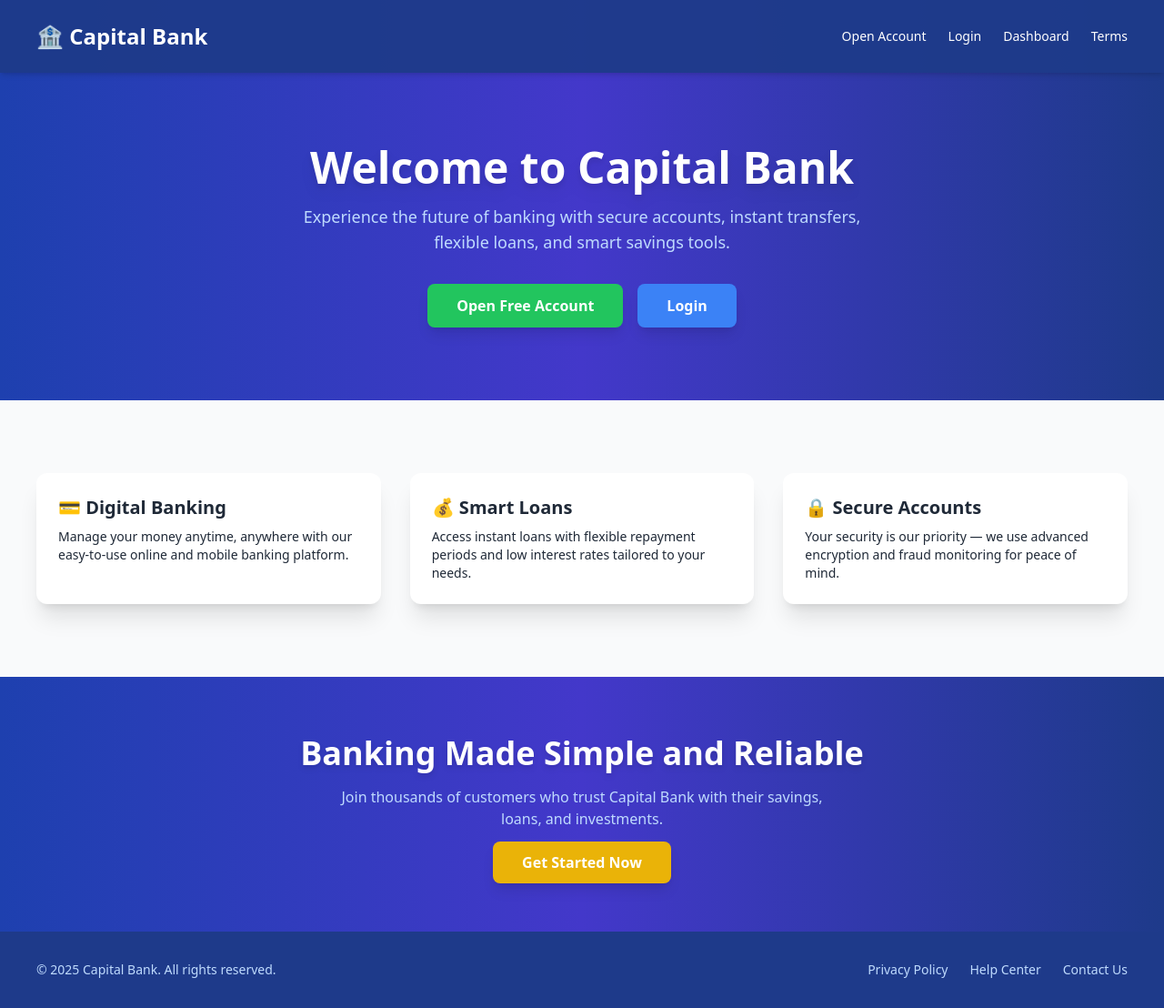
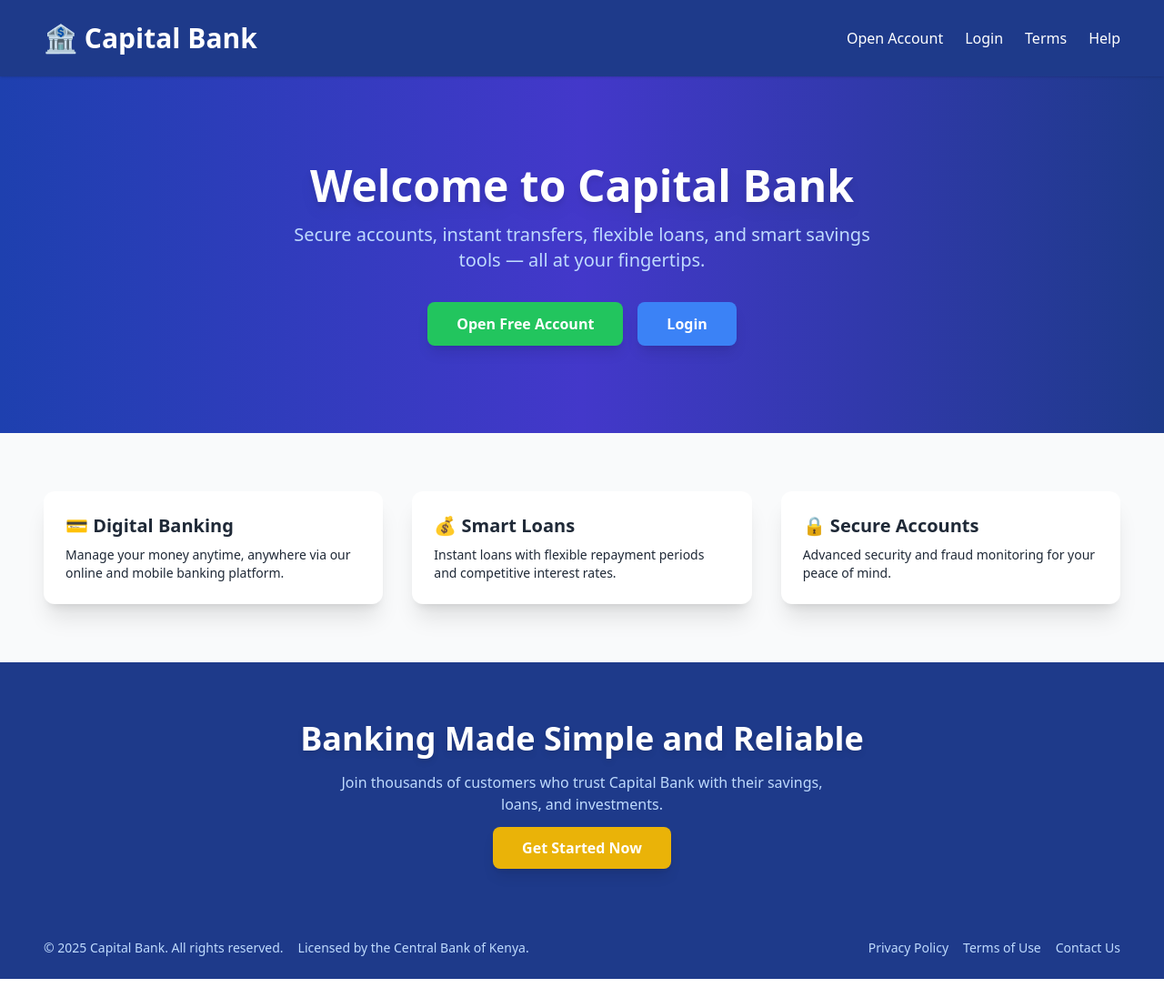
Before and after one commit to MwandikiAntony/Capital-Bank-of-Kenya, a React (Create React App) app in the folder client/: page / in a window 1280 px wide. Shown: the whole page at 91% size. After the commit the page ends 1076 px from the top, so only its background shows below. Built offline with nearby package versions, Linux system fonts and the light colour scheme.

Commit message:
updated readme file

```diff
--- a/client/src/App.js
+++ b/client/src/App.js
@@ -20,60 +20,88 @@ import VerifyPhone from "./pages/VerifyPhone";
 import VerifyEmail from "./pages/VerifyEmail";
 import api from "./utils/api";
 
-// ✅ Safe localStorage parser
-
-function Home() {
+function Home({ currentUser }) {
   return (
-    <div className="min-h-screen flex flex-col bg-gradient-to-r from-blue-800 via-indigo-700 to-blue-900 text-white font-sans">
-      <header className="flex justify-between items-center px-10 py-6 bg-blue-900 bg-opacity-95 shadow-md sticky top-0 z-50">
-        <h1 className="text-2xl font-extrabold flex items-center gap-2">🏦 Capital Bank</h1>
-        <nav className="flex gap-6 text-sm font-medium">
-          <Link to="/register" className="hover:text-yellow-400 transition">Open Account</Link>
-          <Link to="/login" className="hover:text-yellow-400 transition">Login</Link>
-          <Link to="/dashboard" className="hover:text-yellow-400 transition">Dashboard</Link>
+    <div className="min-h-screen flex flex-col font-sans bg-white text-gray-900">
+      {/* Header */}
+      <header className="flex flex-col md:flex-row justify-between items-center px-6 md:px-12 py-4 md:py-6 bg-blue-900 text-white shadow sticky top-0 z-50">
+        <h1 className="text-2xl md:text-3xl font-bold flex items-center gap-2">
+          🏦 Capital Bank
+        </h1>
+        <nav className="flex flex-wrap gap-4 md:gap-6 mt-3 md:mt-0 text-sm md:text-base font-medium">
+          {!currentUser && <Link to="/register" className="hover:text-yellow-400 transition">Open Account</Link>}
+          {!currentUser && <Link to="/login" className="hover:text-yellow-400 transition">Login</Link>}
+          {currentUser && <Link to="/dashboard" className="hover:text-yellow-400 transition">Dashboard</Link>}
           <Link to="/terms" className="hover:text-yellow-400 transition">Terms</Link>
+          <Link to="/help" className="hover:text-yellow-400 transition">Help</Link>
         </nav>
       </header>
 
-      <main className="flex-1 flex flex-col items-center justify-center text-center px-6 py-20">
-        <h2 className="text-4xl md:text-5xl font-bold mb-4 drop-shadow-lg">
+      {/* Hero Section */}
+      <main className="flex-1 flex flex-col items-center justify-center text-center px-6 py-16 md:py-24 bg-gradient-to-r from-blue-800 via-indigo-700 to-blue-900 text-white">
+        <h2 className="text-3xl md:text-5xl font-bold mb-4 drop-shadow-lg">
           Welcome to Capital Bank
         </h2>
-        <p className="text-lg text-blue-200 max-w-2xl mb-8">
-          Experience the future of banking with secure accounts, instant transfers, flexible loans, and smart savings tools.
+        <p className="text-lg md:text-xl text-blue-200 max-w-2xl mb-8">
+          Secure accounts, instant transfers, flexible loans, and smart savings tools — all at your fingertips.
         </p>
         <div className="flex flex-col md:flex-row gap-4">
-          <Link to="/register" className="px-8 py-3 bg-green-500 hover:bg-green-600 text-white rounded-lg font-semibold shadow-lg transition transform hover:-translate-y-1">Open Free Account</Link>
-          <Link to="/login" className="px-8 py-3 bg-blue-500 hover:bg-blue-600 text-white rounded-lg font-semibold shadow-lg transition transform hover:-translate-y-1">Login</Link>
+          {!currentUser && (
+            <>
+              <Link to="/register" className="px-8 py-3 bg-green-500 hover:bg-green-600 text-white rounded-lg font-semibold shadow-lg transition transform hover:-translate-y-1">
+                Open Free Account
+              </Link>
+              <Link to="/login" className="px-8 py-3 bg-blue-500 hover:bg-blue-600 text-white rounded-lg font-semibold shadow-lg transition transform hover:-translate-y-1">
+                Login
+              </Link>
+            </>
+          )}
+          {currentUser && (
+            <Link to="/dashboard" className="px-8 py-3 bg-yellow-500 hover:bg-yellow-600 text-white rounded-lg font-semibold shadow-lg transition transform hover:-translate-y-1">
+              Go to Dashboard
+            </Link>
+          )}
         </div>
       </main>
 
-      <section className="grid md:grid-cols-3 gap-8 px-10 py-20 bg-gray-50 text-gray-800">
+      {/* Features Section */}
+      <section className="grid md:grid-cols-3 gap-8 px-6 md:px-12 py-16 bg-gray-50 text-gray-800">
         <div className="p-6 rounded-xl shadow-xl hover:shadow-2xl transition bg-white">
           <h3 className="text-xl font-semibold mb-2">💳 Digital Banking</h3>
-          <p className="text-sm">Manage your money anytime, anywhere with our easy-to-use online and mobile banking platform.</p>
+          <p className="text-sm">Manage your money anytime, anywhere via our online and mobile banking platform.</p>
         </div>
         <div className="p-6 rounded-xl shadow-xl hover:shadow-2xl transition bg-white">
           <h3 className="text-xl font-semibold mb-2">💰 Smart Loans</h3>
-          <p className="text-sm">Access instant loans with flexible repayment periods and low interest rates tailored to your needs.</p>
+          <p className="text-sm">Instant loans with flexible repayment periods and competitive interest rates.</p>
         </div>
         <div className="p-6 rounded-xl shadow-xl hover:shadow-2xl transition bg-white">
           <h3 className="text-xl font-semibold mb-2">🔒 Secure Accounts</h3>
-          <p className="text-sm">Your security is our priority — we use advanced encryption and fraud monitoring for peace of mind.</p>
+          <p className="text-sm">Advanced security and fraud monitoring for your peace of mind.</p>
         </div>
       </section>
 
-      <section className="text-center py-16 bg-gradient-to-r from-blue-800 via-indigo-700 to-blue-900 text-white">
+      {/* CTA Section */}
+      <section className="text-center py-16 bg-blue-900 text-white">
         <h3 className="text-3xl md:text-4xl font-bold mb-4 drop-shadow-md">Banking Made Simple and Reliable</h3>
-        <p className="mb-6 text-blue-200 max-w-xl mx-auto">Join thousands of customers who trust Capital Bank with their savings, loans, and investments.</p>
-        <Link to="/register" className="px-8 py-3 bg-yellow-500 hover:bg-yellow-600 text-white rounded-lg font-semibold shadow-lg transition transform hover:-translate-y-1">Get Started Now</Link>
+        <p className="mb-6 text-blue-200 max-w-xl mx-auto">
+          Join thousands of customers who trust Capital Bank with their savings, loans, and investments.
+        </p>
+        {!currentUser && (
+          <Link to="/register" className="px-8 py-3 bg-yellow-500 hover:bg-yellow-600 text-white rounded-lg font-semibold shadow-lg transition transform hover:-translate-y-1">
+            Get Started Now
+          </Link>
+        )}
       </section>
 
-      <footer className="px-10 py-8 bg-blue-900 text-blue-200 text-sm flex flex-col md:flex-row justify-between items-center gap-4">
-        <p>© {new Date().getFullYear()} Capital Bank. All rights reserved.</p>
-        <div className="flex gap-6">
+      {/* Footer */}
+      <footer className="bg-blue-900 text-blue-200 px-6 md:px-12 py-6 text-xs md:text-sm flex flex-col md:flex-row justify-between items-center gap-4">
+        <div className="flex flex-col md:flex-row items-center gap-4">
+          <p>© {new Date().getFullYear()} Capital Bank. All rights reserved.</p>
+          <p>Licensed by the Central Bank of Kenya.</p>
+        </div>
+        <div className="flex gap-4 mt-4 md:mt-0">
           <Link to="/privacy" className="hover:text-yellow-400 transition">Privacy Policy</Link>
-          <Link to="/help" className="hover:text-yellow-400 transition">Help Center</Link>
+          <Link to="/terms" className="hover:text-yellow-400 transition">Terms of Use</Link>
           <Link to="/contact" className="hover:text-yellow-400 transition">Contact Us</Link>
         </div>
       </footer>
@@ -84,10 +112,8 @@ function Home() {
 export default function App() {
   const [currentUser, setCurrentUser] = useState(null);
 
-
   useEffect(() => {
     const token = localStorage.getItem("token");
-
     if (!token) return;
 
     api
@@ -96,7 +122,7 @@ export default function App() {
       })
       .then((res) => {
         setCurrentUser(res.data.user);
-        localStorage.setItem("user", JSON.stringify(res.data.user)); // ✅ update localStorage too
+        localStorage.setItem("user", JSON.stringify(res.data.user));
       })
       .catch((err) => {
         console.error("Error fetching user:", err);
@@ -109,29 +135,24 @@ export default function App() {
   return (
     <Router>
       <Routes>
-        <Route path="/" element={<Home />} />
+        <Route path="/" element={<Home currentUser={currentUser} />} />
         <Route path="/terms" element={<Terms />} />
         <Route path="/login" element={<Login onLogin={setCurrentUser} />} />
         <Route path="/register" element={<Register onRegister={setCurrentUser} />} />
-
         <Route path="/privacy" element={<PrivacyPolicy />} />
         <Route path="/help" element={<Help />} />
         <Route path="/contact" element={<ContactUs />} />
         <Route path="/verify-phone" element={<VerifyPhone />} />
         <Route path="/verify-email" element={<VerifyEmail />} />
-
-        {/* ✅ Protected Dashboard Routes */}
+        {/* Protected Dashboard */}
         <Route
           path="/dashboard/*"
           element={
-            <PrivateRoute
-               currentUser={currentUser}>
-                <Dashboard currentUser={currentUser} />
-
+            <PrivateRoute currentUser={currentUser}>
+              <Dashboard currentUser={currentUser} />
             </PrivateRoute>
           }
         />
-
         <Route path="*" element={<Navigate to="/" replace />} />
       </Routes>
     </Router>
```
Also changed, not shown: 1 other file (tests, documents, lock files or other folders).
